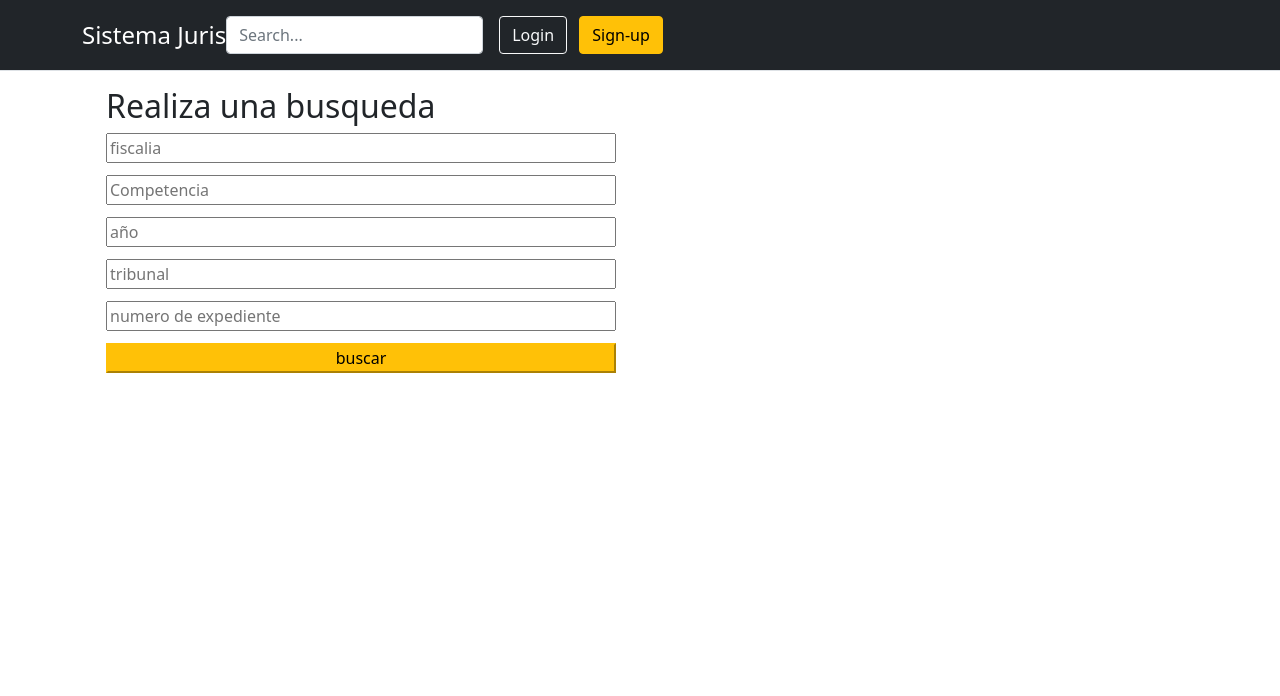
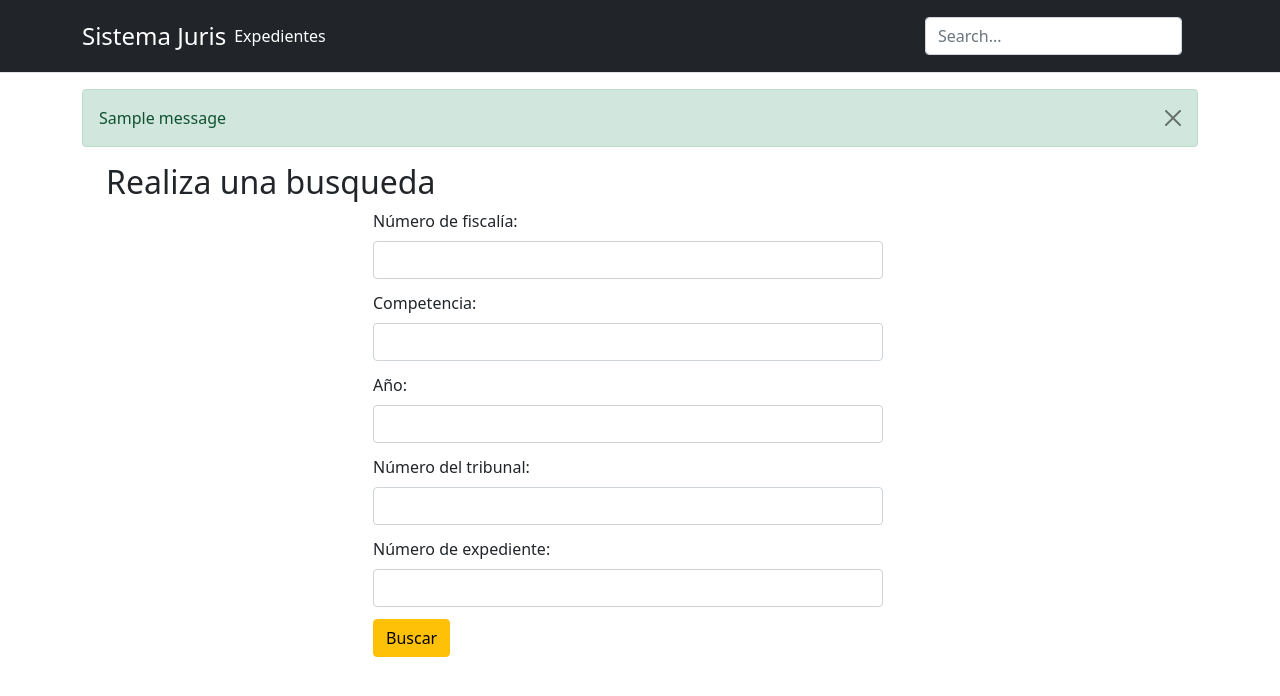
Before and after one commit to ildebr/software_juris, a Django app: page / in a window 1280 px wide. Shown: the top 696 px of the page. Run offline with Django 3.2, Linux system fonts and the light colour scheme; one stand-in notice (Sample message) is shown; some libraries are stand-ins or nearby versions.

Commit message:
Avances.

```diff
--- a/juris/models/legal_record.py
+++ b/juris/models/legal_record.py
@@ -35,7 +35,7 @@ class LegalRecord(Model):
     prosecutor_number = CharField("número de fiscalía", max_length=5)
     court_number = CharField("número del tribunal", max_length=2)
     record_number = CharField("número de expediente", max_length=6)
-    letter = CharField("letra", max_length=1)
+    letter = CharField("competencia", max_length=1)
     termination_reason = CharField("motivo de conclusión", max_length=100, blank=True)
     summary = CharField("resumen del caso", max_length=100, blank=True)
 
--- a/juris/static/juris/css/style.css
+++ b/juris/static/juris/css/style.css
@@ -1,15 +1,18 @@
+@media print {
+  header,
+  h2,
+  div.busqueda {
+    display: none;
+  }
 
+  div.resultado {
+    box-sizing: border-box;
+    padding: 4rem 2rem;
+    width: 100%;
+    height: 100%;
+  }
 
-@media print{
-
-    header,h2, div.busqueda{
-        display:none;
-    }
-
-    div.resultado{
-        box-sizing: border-box;
-        padding: 4rem 2rem;
-        width: 100%;
-        height: 100%;
-    }
+  #print-button {
+      display: none;
+  }
 }
--- a/juris/templates/base_generic.html
+++ b/juris/templates/base_generic.html
@@ -22,16 +22,17 @@
       crossorigin="anonymous"
     />
     <style>
-      div.busqueda form input{
+      div.busqueda form input {
         display: block;
         width: 100%;
-        margin-bottom: .75rem;
+        margin-bottom: 0.75rem;
       }
 
-      h3.exp{
+      h3.exp {
         margin-bottom: 2rem;
       }
     </style>
+    <script src="https://www.google.com/recaptcha/api.js"></script>
   </head>
   <body>
     <header class="p-3 bg-dark text-white py-3 mb-3 border-bottom">
@@ -56,7 +57,6 @@
             >Sistema Juris
           </a>
 
-          {% if user.is_authenticated %}
           <ul
             class="
               nav
@@ -79,7 +79,6 @@
               >
             </li>
           </ul>
-          {% endif %}
 
           <form class="col-12 col-lg-auto mb-3 mb-lg-0 me-lg-3">
             <input
@@ -93,11 +92,6 @@
           <div class="text-end">
             {% if user.is_authenticated %}
             <div class="nav-item">Hola {{ user.get_username }}</div>
-            {% else %}
-            <button type="button" class="btn btn-outline-light me-2">
-              Login
-            </button>
-            <button type="button" class="btn btn-warning">Sign-up</button>
             {% endif %}
           </div>
         </div>
--- a/juris/templates/expediente/detail.html
+++ b/juris/templates/expediente/detail.html
@@ -6,6 +6,9 @@
     <small class="card-subtitle text-muted">Expediente</small>
   </div>
   <div class="card-body">
+
+    <button id="print-button" class="btn btn-primary" onclick="window.print()">Imprimir</button>
+
     <div class="p-2">
       <h5>Partes</h5>
       {% if parts %}
--- a/juris/templates/index.html
+++ b/juris/templates/index.html
@@ -1,44 +1,33 @@
-{% extends "base_generic.html" %}
-{% block content %}
+{% extends "base_generic.html" %} {% block content %}
+{% if messages %}
+    {% for message in messages %}
+    <div class="alert {% if message.level_tag %}alert-{{ message.level_tag }}{% endif %} alert-dismissible fade show" role="alert">
+        {{ message }}
+        <button type="button" class="btn-close" data-bs-dismiss="alert" aria-label="Close"></button>
+    </div>
+    {% endfor %}
+{% endif %}
 
 <div class="container row">
-    <h2>Realiza una busqueda</h2>
+  <h2>Realiza una busqueda</h2>
 
-    <div class="busqueda container justify-content-center col-sm-6">
-        <form action="{% url 'index' %}" method="POST" >
-            {% csrf_token %}
-            <input type="text" name="numero_de_fiscalia" placeholder="fiscalia" required >
-            <input type="text" name="letra" placeholder="Competencia" required >
-            <input type="text" name="año" placeholder="año" >
-            <input type="text" name="tribunal" placeholder="tribunal" required  >
-            <input type="text" name="numero_expediente" placeholder="numero de expediente" required >
-            <input type="submit" value="buscar" class="button btn-warning">
-        </form>
-
-
-
-    </div>
-
-
-    <div class="resultados container justify-content-center col-md-6">
-
-        {% if resultado %}
-
-
-        <h2>Expediente: </h2>
-        <h3 class="exp">{{ resultado }}</h3>
-
-        <h2>Actuaciones judiciales</h2>
-        {% for act in resultado.proceeding_set.all %}
-            <div>
-                <h4 style="text-transform: capitalize;">{{act.type}}</h4>
-                <p>{{act.summary}}</p>
-            </div>
-        {% endfor %}
-
-        <button onclick="window.print()">Imprimir</button>
-        {% endif %}
-
-    </div>
+  <div class="busqueda container justify-content-center col-sm-6">
+    <form id="search-legal-record" action="{% url 'index' %}" method="POST">
+      {% csrf_token %} {{ form }}
+      <button
+        class="g-recaptcha btn btn-warning"
+        data-sitekey="{{ RECAPTCHA_SITE_KEY }}"
+        data-callback="onSubmitCaptcha"
+        data-action="submit"
+      >
+        Buscar
+      </button>
+    </form>
+  </div>
 </div>
+<script>
+  function onSubmitCaptcha(token) {
+    document.getElementById("search-legal-record").submit();
+  }
+</script>
 {% endblock %}
--- a/juris/views/__init__.py
+++ b/juris/views/__init__.py
@@ -1,17 +1,70 @@
-from django.shortcuts import render
-from juris.models.legal_record import LegalRecord
-from juris.models.proceeding import Proceeding
+from django.conf import settings
+from django.forms import BoundField, Form, IntegerField
+from django.http import HttpRequest
+from django.shortcuts import redirect, render
+from django.urls import reverse
+from django.contrib import messages
 
-def index(request):
+from juris.models import LegalRecord
 
+
+class CustomBoundField(BoundField):
+    def label_tag(self, contents=None, attrs=None):
+        attrs = {**(attrs or {}), "class": "form-label"}
+        return super().label_tag(contents, attrs)
+
+
+class SearchForm(Form):
+    prosecutor_number = LegalRecord.prosecutor_number.field.formfield()
+    letter = LegalRecord.letter.field.formfield()
+    start_date__year = IntegerField(label="Año", min_value=1)
+    court_number = LegalRecord.court_number.field.formfield()
+    record_number = LegalRecord.record_number.field.formfield()
+
+    def __init__(self, *args, **kwargs):
+        super().__init__(*args, **kwargs)
+
+        for field in self.fields.values():
+            field.widget.attrs.update({"class": "form-control"})
+
+    def __getitem__(self, name):
+        "Returns a BoundField with the given name."
+        try:
+            field = self.fields[name]
+        except KeyError:
+            raise KeyError("Key %r not found in Form" % name)
+        return CustomBoundField(self, field, name)
+
+    def find_legal_record(self):
+        return LegalRecord.objects.get(
+            start_date__year=self.cleaned_data["start_date__year"],
+            prosecutor_number=self.cleaned_data["prosecutor_number"],
+            court_number=self.cleaned_data["court_number"],
+            letter=self.cleaned_data["letter"],
+            record_number=self.cleaned_data["record_number"],
+        )
+
+
+def index(request: HttpRequest):
     if request.method == "POST":
-        num= request.POST.get('numero_de_fiscalia', None)
-        tri = request.POST.get('tribunal', None)
-        let = request.POST.get('letra', None)
-        año = request.POST.get('año', None)
-        num_exp = request.POST.get('numero_expediente')
-        if num:
-            resultado = LegalRecord.objects.get(prosecutor_number=num, court_number= tri, letter=let, start_date__year=año, record_number=num_exp)
-            actualizaciones = Proceeding.objects.filter(legal_record=1)
-            return render(request, 'index.html', {'resultado': resultado, 'actualizaciones': actualizaciones})
-    return render(request, "index.html")
+        form = SearchForm(request.POST)
+        re_captcha_token = request.POST.get("g-recaptcha-response", None)
+
+        if form.is_valid():
+            try:
+                resultado = form.find_legal_record()
+                return redirect(resultado.get_absolute_url())
+            except LegalRecord.DoesNotExist:
+                messages.add_message(
+                    request,
+                    messages.ERROR,
+                    "No se encontro el expediente que busca.",
+                )
+    else:
+        form = SearchForm()
+
+    return render(
+        request,
+        "index.html",
+        {"form": form, "RECAPTCHA_SITE_KEY": settings.RECAPTCHA_SITE_KEY},
+    )
```
Also changed, not shown: software_juris/settings.py (+65 -39 lines), 1 other file.
